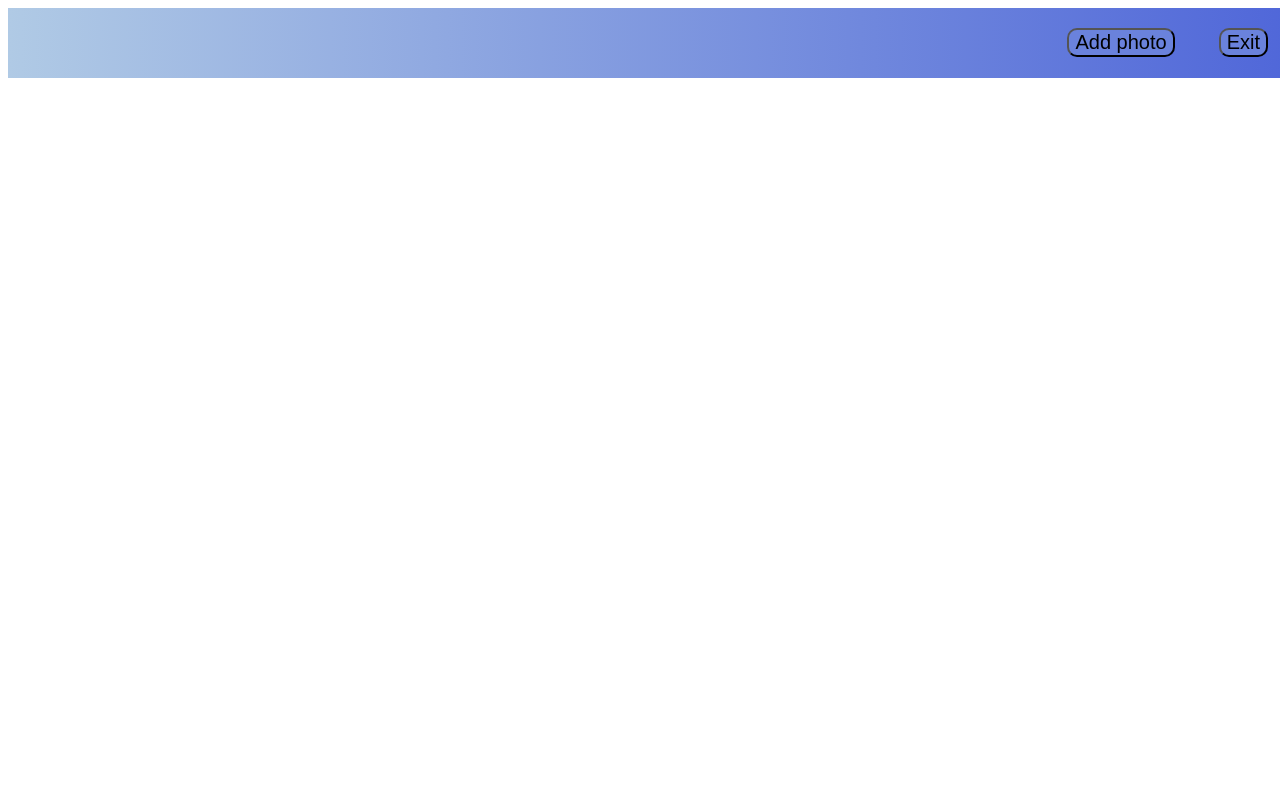
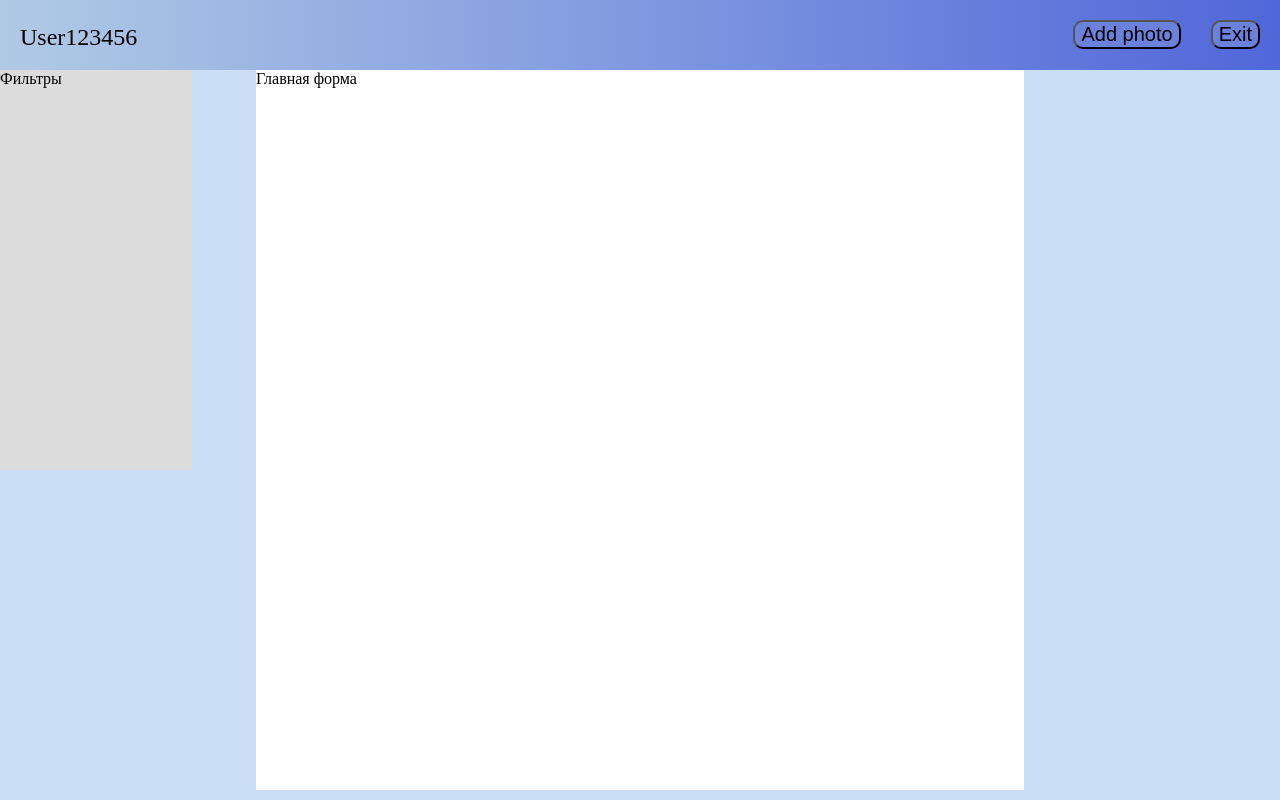
Before and after one commit to DmitryKotusev/BlastRepository, a plain HTML site: page UI/index.html in a window 1280 px wide. Drawn offline with Linux system fonts and the light colour scheme.

Commit message:
Work is going on, GOD, HELP

```diff
--- a/UI/css/styles.css
+++ b/UI/css/styles.css
@@ -3,8 +3,11 @@ header {
     height: 70px;
     width: 100%;
     padding: 0;
-    margin: 0;
+    margin: 0px;
     position: fixed;
+    top: 0;
+    left: 0;
+    right: 0;
     border: 0;
 }
 button {
@@ -12,9 +15,37 @@ button {
     border-radius: 10px;
     font-size: 20px;
     border-color: black;
-    margin: 20px;
+    margin: 20px 20px 10px 10px;
     position: relative;
+    float: right;
 }
 .headeralign {
     text-align: right;
 }
+body {
+    margin: 0;
+    background: #cadef6;
+}
+.nicknamealign {
+    text-align: left;
+    margin-left: 20px;
+    font-size: 24px;
+    font-family: 'Times New Roman', Times, serif;
+    float: left;
+}
+#filter {
+    margin-top: 0px;
+    float: left;
+    width: 15%;
+    background: #dcdcdc;
+    min-height: 25em;
+}
+#mainbox {
+    align-self: auto;
+    background: white;
+    width: 60%;
+    min-height: 45em;
+    margin-left: auto;
+    margin-right: auto;
+    margin-top: 70px;
+}
--- a/UI/index.html
+++ b/UI/index.html
@@ -10,10 +10,16 @@
 </head>
 <body>
     <header>
+        <div class="nicknamealign">
+            <p>User123456</p>
+        </div>
         <div class="headeralign">
+            <button>Exit</button>
             <button>Add photo</button>
-            <button>Exit</button>
         </div>
     </header>
+    <div id="filter">Фильтры</div>
+    <div id="mainbox">Главная форма</div>
+
 </body>
 </html>
```
